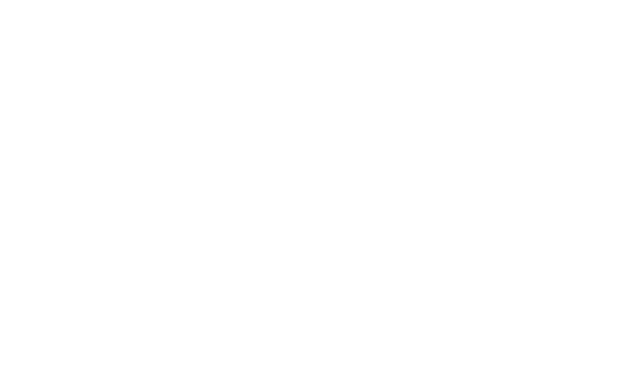
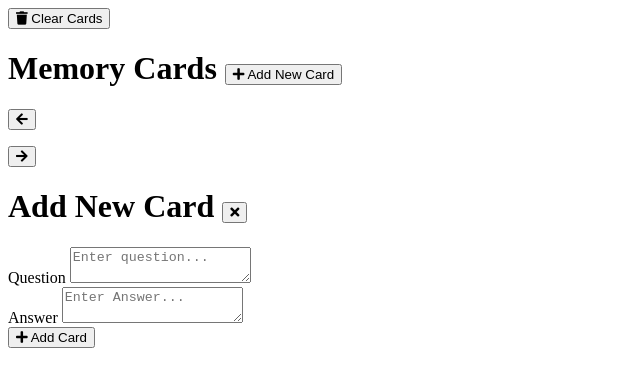
Before and after one commit to ifaisaldev/memory-cards, a plain HTML site: page index.html in a window 1280 px wide. Shown: the whole page, without its empty margins (0-640 px from the left). Drawn offline with Linux system fonts and the light colour scheme.

Commit message:
HTML has done.

```diff
--- a/index.html
+++ b/index.html
@@ -15,6 +15,83 @@
   </head>
   <body>
     <!-- start here -->
+    <button id="clear" class="clear btn">
+      <i class="fas fa-trash"></i> Clear Cards
+    </button>
+
+    <h1>
+      Memory Cards
+      <button id="show" class="btn btn-small">
+        <i class="fas fa-plus"></i> Add New Card
+      </button>
+    </h1>
+
+    <div id="cards-container" class="cards">
+      <!-- <div class="card active">
+        <div class="inner-card">
+          <div class="inner-card-front">
+            <p>
+              What is PHP?
+            </p>
+          </div>
+          <div class="inner-card-back">
+            <p>
+              A programming language
+            </p>
+          </div>
+        </div>
+      </div>
+      <div class="card">
+        <div class="inner-card">
+          <div class="inner-card-front">
+            <p>
+              What is PHP?
+            </p>
+          </div>
+          <div class="inner-card-back">
+            <p>
+              A programming language
+            </p>
+          </div>
+        </div>
+      </div> -->
+    </div>
+
+    <div class="navigation">
+      <button id="prev" class="nav-button">
+        <i class="fas fa-arrow-left"></i>
+      </button>
+
+      <p id="current"></p>
+
+      <button id="next" class="nav-button">
+        <i class="fas fa-arrow-right"></i>
+      </button>
+    </div>
+
+    <div id="add-container" class="add-container">
+      <h1>
+        Add New Card
+        <button id="hide" class="btn btn-small btn-ghost">
+          <i class="fas fa-times"></i>
+        </button>
+      </h1>
+
+      <div class="form-group">
+        <label for="question">Question</label>
+        <textarea id="question" placeholder="Enter question..."></textarea>
+      </div>
+
+      <div class="form-group">
+        <label for="answer">Answer</label>
+        <textarea id="answer" placeholder="Enter Answer..."></textarea>
+      </div>
+
+      <button id="add-card" class="btn">
+        <i class="fas fa-plus"></i> Add Card
+      </button>
+    </div>
+
 
 
 
```
